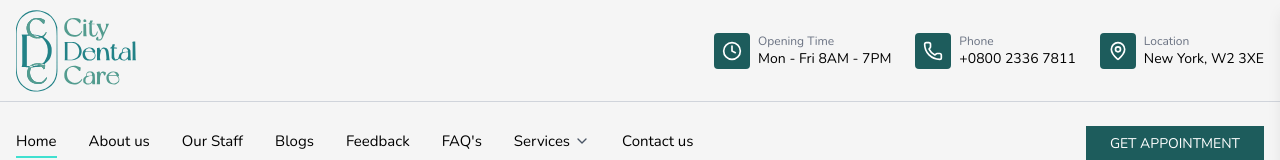
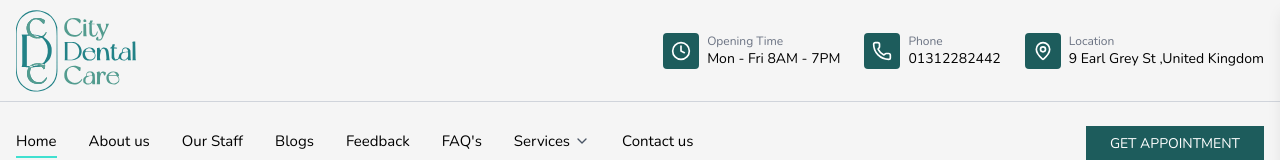
Before and after one commit to raoshahbazcoding/newdoc, a React (Vite) app: page / in a window 1280 px wide. Shown: the top 160 px of the page. Built offline with nearby package versions, Linux system fonts and the light colour scheme; a web font is replaced by a local one.

Commit message:
Updatedd

```diff
--- a/src/components/Footer.jsx
+++ b/src/components/Footer.jsx
@@ -55,20 +55,20 @@ export default function Footer() {
               </li> */}
               <li className="flex items-center space-x-2">
                 <MapPin className="h-5 w-5 " />
-                <span>Address: 9 Earl Grey St <br /> Edinburgh EH3 9BN <br /> United Kingdom</span>
+                <span>9 Earl Grey St , <br /> Edinburgh  EH3 9BN  United Kingdom</span>
 
               </li>
               <li className="flex items-center space-x-2">
                 <Contact className="h-5 w-5 " />
-                <span>contact@citydentalclinic.com</span>
+                <span>info@citydentalcare.co.uk</span>
               </li>
               <li className="flex items-center space-x-2">
                 <Phone className="h-5 w-5 " />
-                <span>+02 9184 0851</span>
+                <span>01312282442</span>
               </li>
               <li className="flex items-center space-x-2">
                 <Globe className="h-5 w-5 " />
-                <span>www.citydentalclinic.com</span>
+                <span>https://citydentalcare.co.uk/</span>
               </li>
             </ul>
 
--- a/src/components/Navbar.jsx
+++ b/src/components/Navbar.jsx
@@ -47,8 +47,8 @@ export default function Navbar() {
           <div className="flex flex-wrap md:flex-row gap-4 md:gap-6 mt-4 md:mt-0">
             {[
               { icon: <Clock className="text-white h-3 w-3 md:h-5 md:w-5" />, label: "Opening Time", value: "Mon - Fri 8AM - 7PM" },
-              { icon: <Phone className="text-white h-3 w-3 md:h-5 md:w-5 " />, label: "Phone", value: "+0800 2336 7811" },
-              { icon: <MapPin className="text-white h-5 w-5" />, label: "Location", value: "New York, W2 3XE", hidden: true },
+              { icon: <Phone className="text-white h-3 w-3 md:h-5 md:w-5 " />, label: "Phone", value: "01312282442" },
+              { icon: <MapPin className="text-white h-5 w-5" />, label: "Location", value: "9 Earl Grey St ,United Kingdom", hidden: true },
             ].map((item, index) => (
               <div key={index} className={`flex items-center gap-2 ${item.hidden ? "hidden md:flex" : ""}`}>
                 <div className="bg-[#1d5c5c] p-2 rounded">{item.icon}</div>
--- a/src/components/OurTeam.jsx
+++ b/src/components/OurTeam.jsx
@@ -26,7 +26,7 @@ const teamMembers = [
 
 const OurTeam = () => {
   return (
-    <section className="py-5 md:py-5 bg-white">
+    <section className="py-5 mb-10 md:py-5 bg-white">
       <div className="container mx-auto px-4">
         {/* Heading Section */}
         <h2 className="text-3xl md:text-4xl lg:text-5xl font-semibold text-center mb-4">
```
